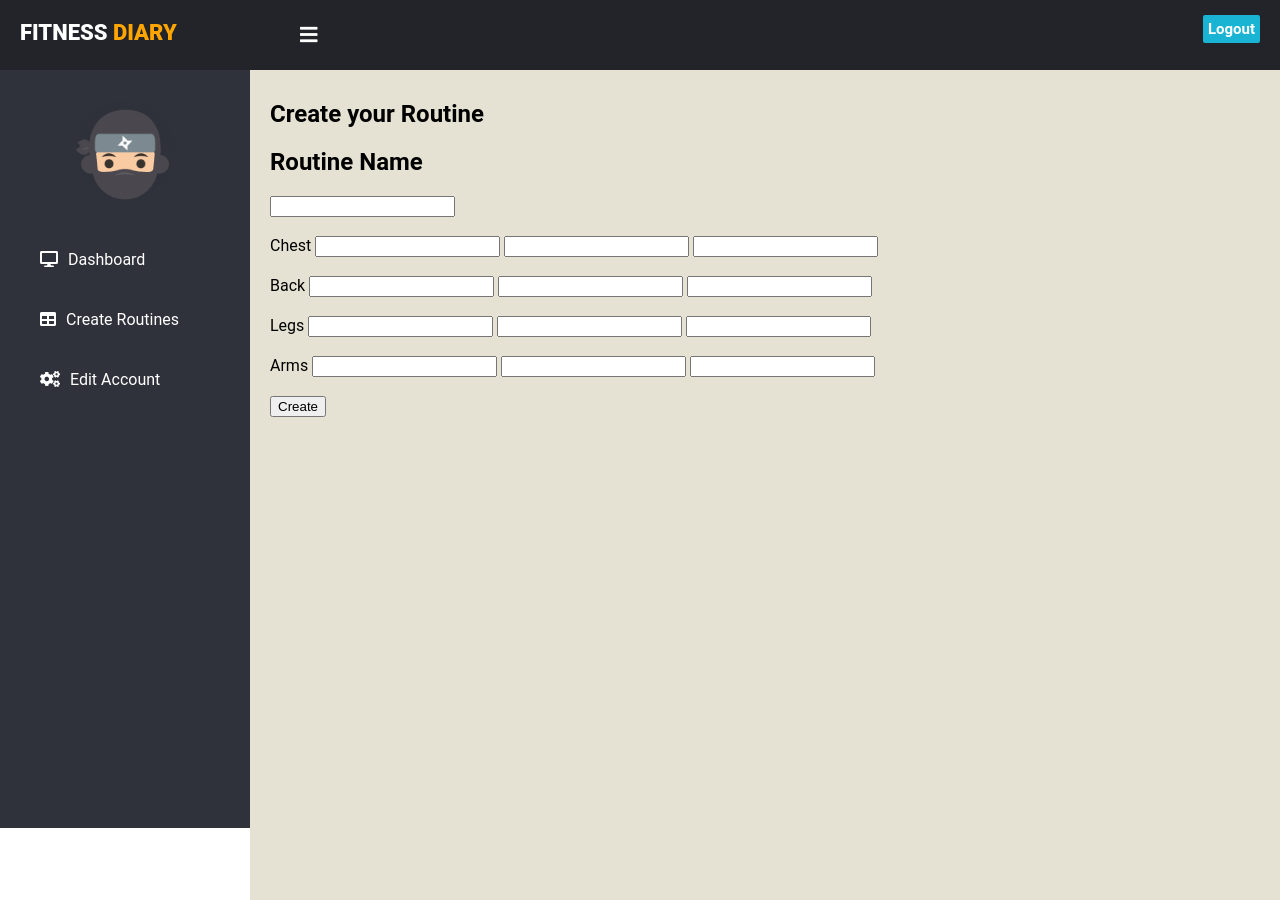
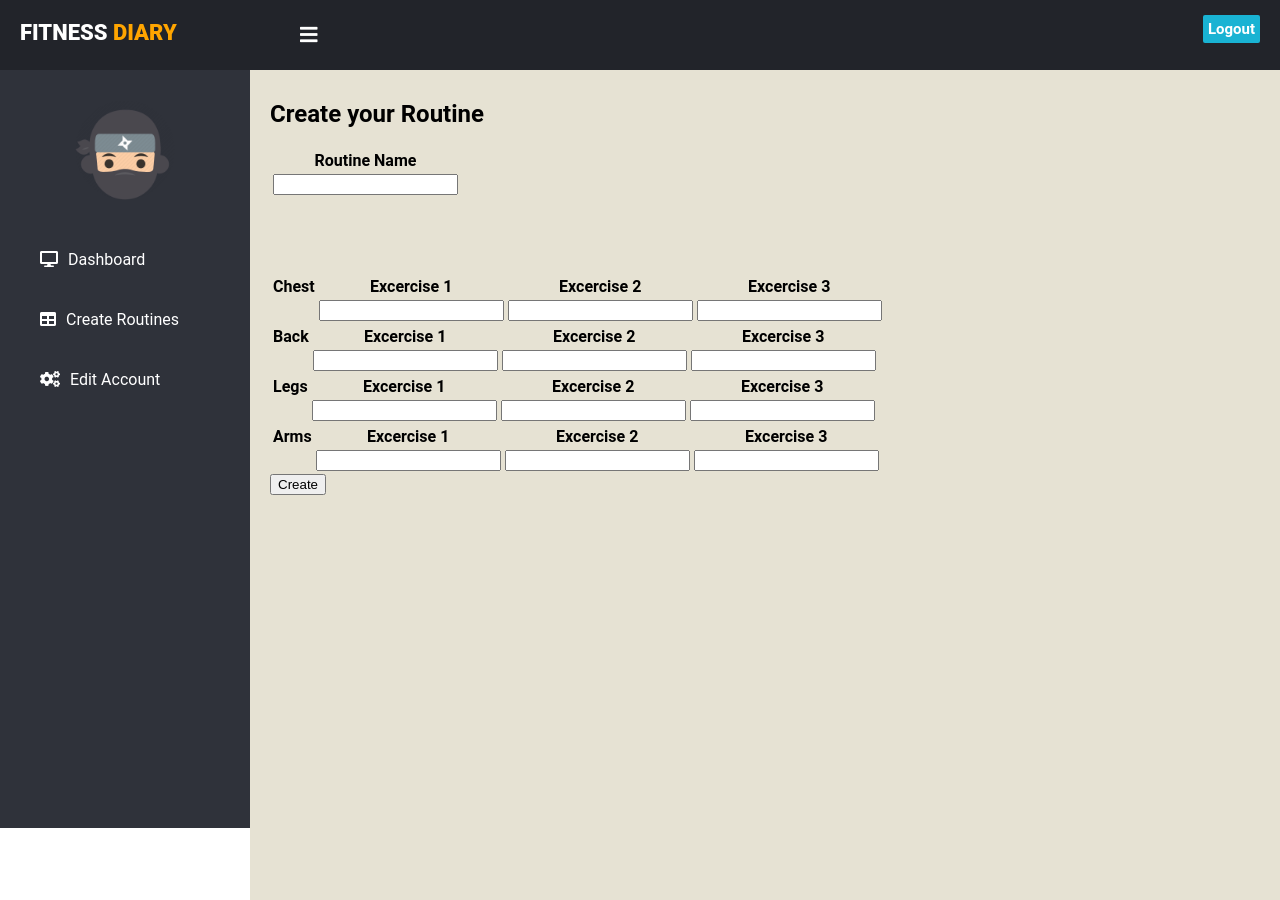
Before and after one commit to ricardoleonh/fitnessdiary, a Django app: template fitnessdiary/fitness_app/templates/create_routine.html in a window 1280 px wide. Run offline with Django 3.2, Linux system fonts and the light colour scheme; the template is opened without the code that fills it, so the values that code supplies are empty; some libraries are stand-ins or nearby versions.

Commit message:
fixed css on routine html

```diff
--- a/fitnessdiary/fitness_app/templates/create_routine.html
+++ b/fitnessdiary/fitness_app/templates/create_routine.html
@@ -57,45 +57,87 @@
             <h2>Create your Routine</h2>
             <form action="/create_routine" method="post">
                 {% csrf_token %}
-                <div class="form-group">
-                  <label for="first_name"> <h2>Routine Name</h2></label>
-                  <input type="text" name="first_name" id="first_name" class="form-control">
-                  <br>
-                  <br>
+                <table class="table">
+                  <thead>
+                      <th>Routine Name</th>
+                  </thead>
+                  <tbody class="tbody">
+
+                      <tr>
+                          <td><input type="text" name="routine_name" id="routine_name" class="form-control"></td>
+                      </tr>
+                  </tbody>
+              </table>
+              <br>
+              <br>
+              <br>
+              <br>
+              <table class="table">
+                <thead>
+                  <th>Chest</th>
+                  <th>Excercise 1</th>
+                  <th>Excercise 2</th>
+                  <th>Excercise 3</th>
+                </thead>
+                <tbody class="tbody">
+                  <tr>
+                      <td></td>
+                      <td><input type="text" name="chest_a" id="chest_a" class="form-control"></td>
+                      <td><input type="text" name="chest_b" id="chest_b" class="form-control"></td>
+                      <td><input type="text" name="chest_c" id="chest_c" class="form-control"></td>
+                  </tr>
+                </tbody>
+              </table>
               </div>
-                <div class="form-group">
-                    <label for="first_name">Chest</label>
-                    <input type="text" name="first_name" id="first_name" class="form-control">
-                    <input type="text" name="first_name" id="first_name" class="form-control">
-                    <input type="text" name="first_name" id="first_name" class="form-control">
-                    <br>
-                    <br>
-                </div>
-                <div class="form-group">
-                    <label for="last_name">Back</label>
-                    <input type="text" name="last_name" id="last_name" class="form-control">
-                    <input type="text" name="last_name" id="last_name" class="form-control">
-                    <input type="text" name="last_name" id="last_name" class="form-control">
-                    <br>
-                    <br>
-                </div>
-                <div class="form-group">
-                    <label for="email">Legs</label>
-                    <input type="email" name="email" id="email" class="form-control">
-                    <input type="text" name="last_name" id="last_name" class="form-control">
-                    <input type="text" name="last_name" id="last_name" class="form-control">
-                    <br>
-                    <br>
-                </div>
-                <div class="form-group">
-                    <label for="password">Arms</label>
-                    <input type="password" name="password" id="password" class="form-control">
-                    <input type="text" name="last_name" id="last_name" class="form-control">
-                    <input type="text" name="last_name" id="last_name" class="form-control">
-                    <br>
-                    <br>
-                </div>
-                <button class="btn btn-primary">Create</button>
+              <table class="table">
+                <thead>
+                  <th>Back</th>
+                  <th>Excercise 1</th>
+                  <th>Excercise 2</th>
+                  <th>Excercise 3</th>
+                </thead>
+                <tbody class="tbody">
+                  <tr>
+                      <td></td>
+                      <td><input type="text" name="back_a" id="back_a" class="form-control"></td>
+                      <td><input type="text" name="back_b" id="back_b" class="form-control"></td>
+                      <td><input type="text" name="back_c" id="back_c" class="form-control"></td>
+                  </tr>
+                </tbody>
+              </table>
+              <table class="table">
+                <thead>
+                  <th>Legs</th>
+                  <th>Excercise 1</th>
+                  <th>Excercise 2</th>
+                  <th>Excercise 3</th>
+                </thead>
+                <tbody class="tbody">
+                  <tr>
+                      <td></td>
+                      <td><input type="text" name="legs_a" id="legs_a" class="form-control"></td>
+                      <td><input type="text" name="legs_b" id="legs_b" class="form-control"></td>
+                      <td><input type="text" name="legs_c" id="legs_c" class="form-control"></td>
+                  </tr>
+                </tbody>
+              </table>
+              <table class="table">
+                <thead>
+                  <th>Arms</th>
+                  <th>Excercise 1</th>
+                  <th>Excercise 2</th>
+                  <th>Excercise 3</th>
+                </thead>
+                <tbody class="tbody">
+                  <tr>
+                      <td></td>
+                      <td><input type="text" name="arms_a" id="arms_a" class="form-control"></td>
+                      <td><input type="text" name="arms_b" id="arms_b" class="form-control"></td>
+                      <td><input type="text" name="arms_c" id="arms_c" class="form-control"></td>
+                  </tr>
+                </tbody>
+              </table>
+                <button class="create">Create</button>
             </form>
         </section>
 
```
